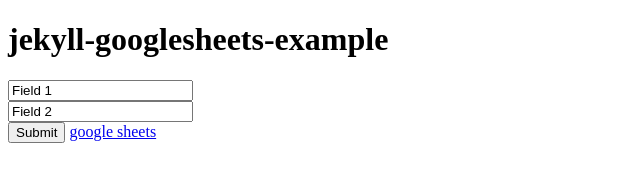
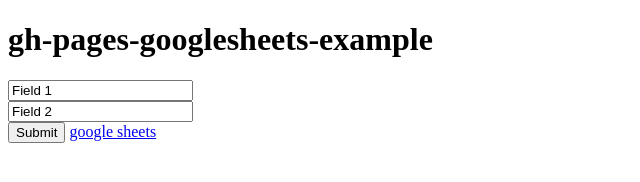
Before and after one commit to diyvarg/gh-pages-googlesheets-example, a plain HTML site: page index.html in a window 1280 px wide. Shown: the whole page, without its empty margins (0-640 px from the left). Drawn offline with nearby package versions, Linux system fonts and the light colour scheme.

Commit message:
Update index.html

```diff
--- a/index.html
+++ b/index.html
@@ -6,7 +6,7 @@
         <script src="https://code.jquery.com/jquery-3.3.1.min.js"></script>
     </head>
     <body>
-        <h1>jekyll-googlesheets-example</h1>
+        <h1>gh-pages-googlesheets-example</h1>
         <form id="test-form">
             <input type="text" name="form_field_1" value="Field 1"/>
             <br/>
```
